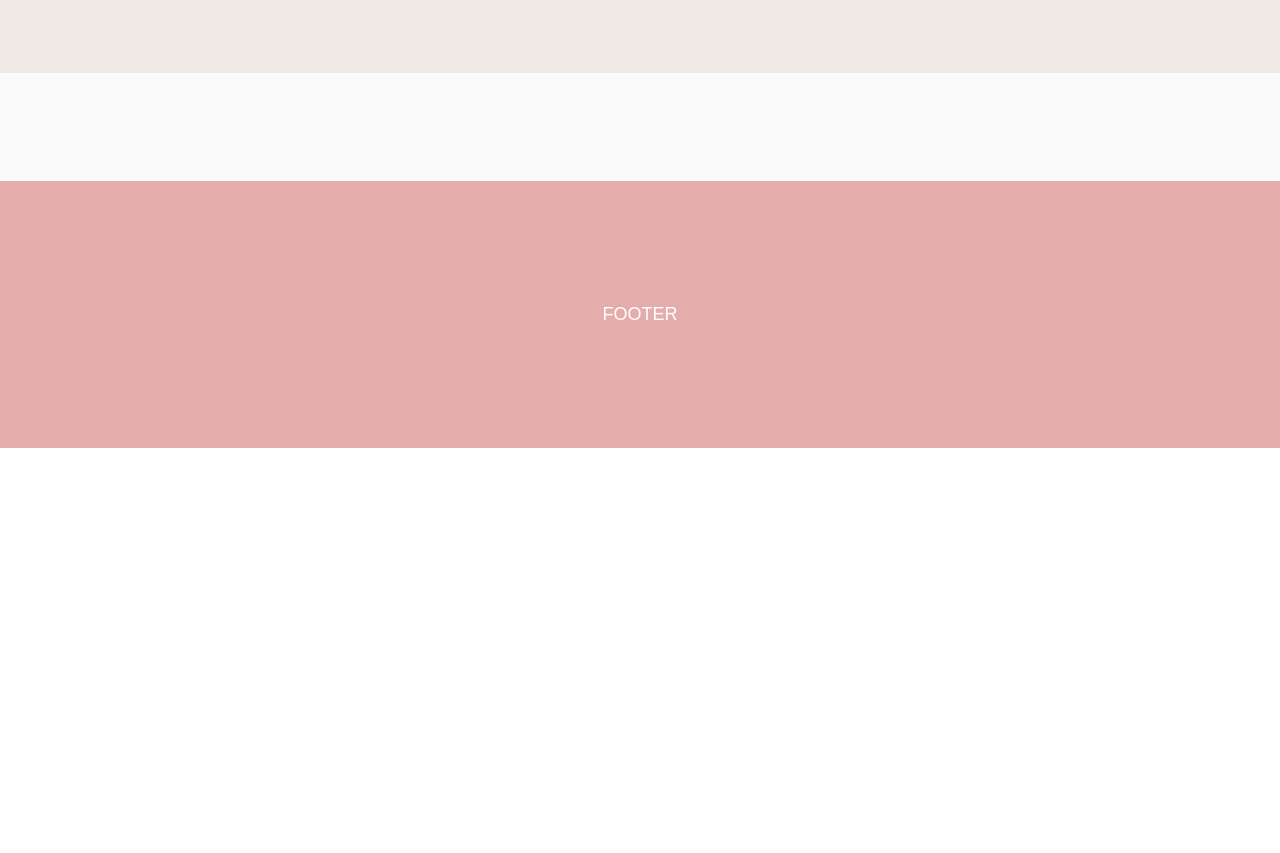
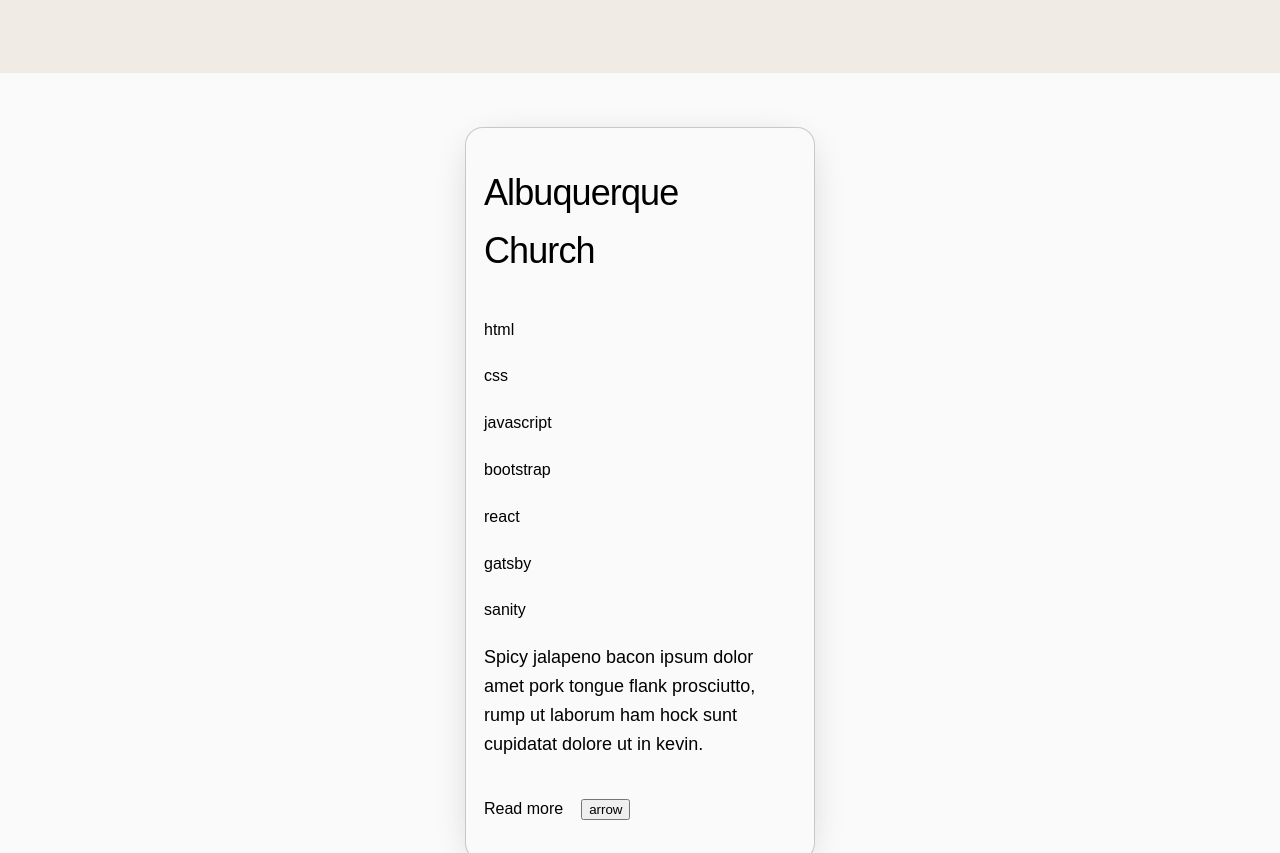
Before and after one commit to scott-wells/portfolio-v4, a Gatsby site: page / in a window 1280 px wide. Shown: the part 1400-2253 px from the top of the page. Before the commit the page ends 1848 px from the top, so only its background shows below. Built offline with nearby package versions, Linux system fonts and the light colour scheme; Gatsby itself is replaced by a stand-in of ours.

Commit message:
Rendered props into the Project component.

```diff
--- a/src/components/Work.js
+++ b/src/components/Work.js
@@ -78,7 +78,9 @@ const projects = [
         <section className='section-work'>
             <div className="work-container">
             {projects.map((project, index) => {
-                <Project key={index} projects={project.title, project.icons, project.desc}></Project>
+                return(
+                    <Project project={project}></Project>
+                )
             })}
             </div>
         </section>
--- a/src/components/project.js
+++ b/src/components/project.js
@@ -6,43 +6,16 @@ import JavascriptIcon from "../images/icons/JavascriptIcon"
 import BootstrapIcon from "../images/icons/BootstrapIcon"
 
 // Render
-const Project = ({ title, icons, desc }) => {
+const Project = ({ project: { title, icons, desc } }) => {
     return (
         <div className="project">
-            {/* <h4>Work Title</h4> */}
-            {/* <div className="icons">
-                <HtmlIcon></HtmlIcon>
-                <CssIcon></CssIcon>
-                <JavascriptIcon></JavascriptIcon>
-                <BootstrapIcon></BootstrapIcon>
-            </div> */}
-            {/* <p>Spicy jalapeno bacon ipsum dolor amet pork tongue flank prosciutto, rump ut laborum ham hock sunt cupidatat dolore ut in kevin. Swine sausage shoulder, tenderloin est pork chop ham velit in landjaeger buffalo.</p> */}
-            {/* {projects.map((project, index) => {
-                    return(
-                        <>
-                            <h4 key={index}>
-                                {project.title}
-                            </h4>
-                            {project.icons.map((icon, key) => {
-                                return (
-                                    <div className="icons" key={key}>{icon}</div>
-                                )
-                            })}
-                            <p key={index}>{project.desc}</p>
-                        </>
-                    )
-                })}
-                {projects.map((project, key) => {
-                    return (
-                        <p>{project.icons[0]}</p>
-                    )
-                })}
-                {projects.map((project, key) => {
-                    return (
-                        <p key={key}>{project.desc}</p>
-                    )
-                })} */}
-                <h4>{title}</h4>
+            <h4>{title}</h4>
+            {icons.map((icon, index) => {
+                return(
+                    <span key={index} className="icons">{icon}</span>
+                )
+            })}
+            <p>{desc}</p>
             <span>Read more</span><button type="button">arrow</button>
         </div>
     )
```
